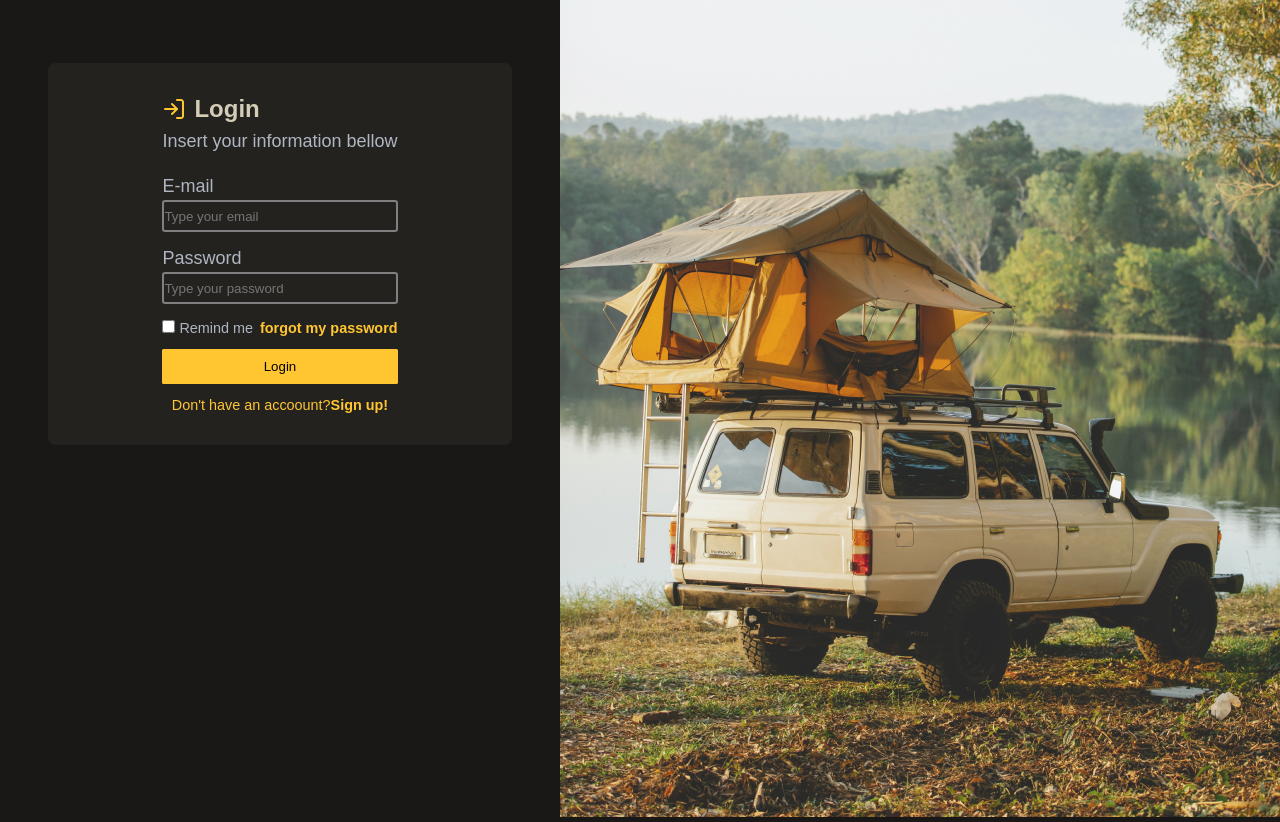
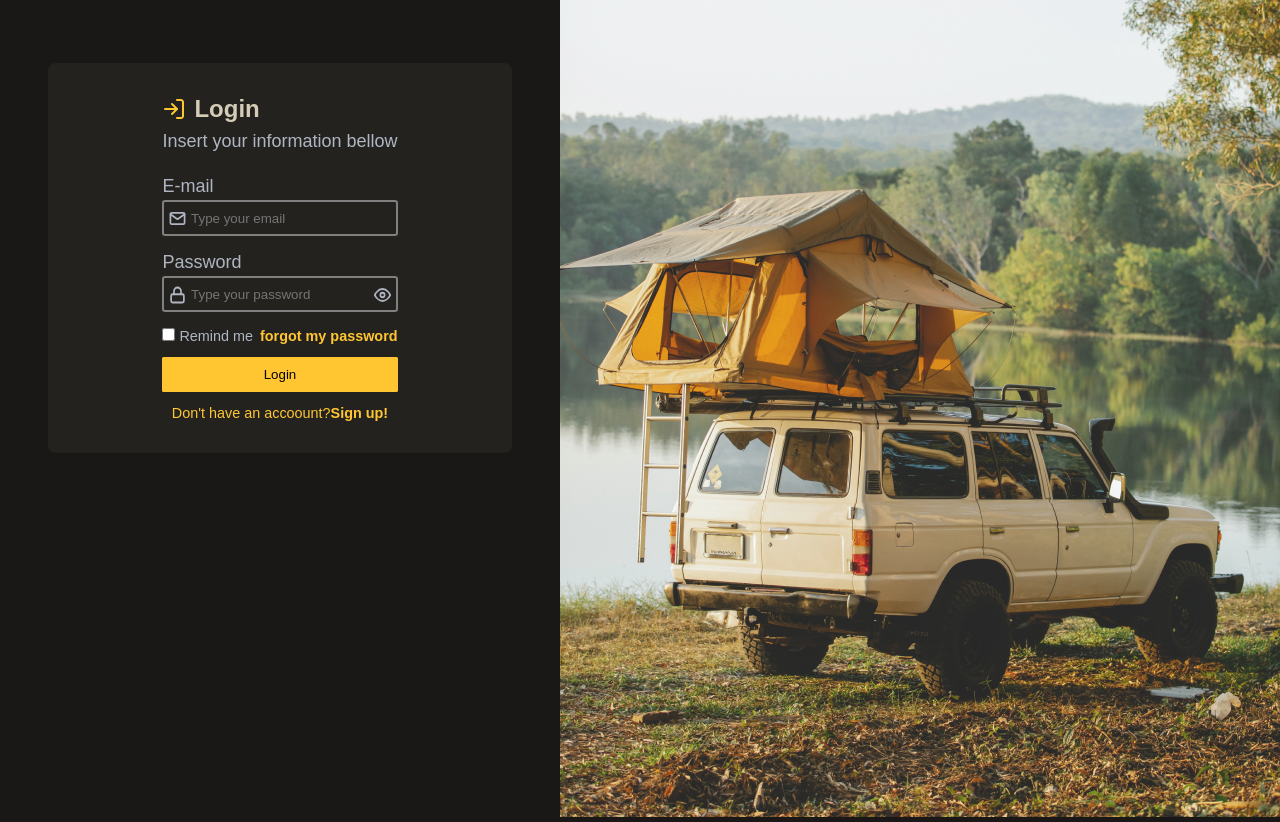
Before and after one commit to adlascio-instructor/web-dev-1-week-4-assignment-masakifukunishi, a plain HTML site: page index.html in a window 1280 px wide. Shown: the part 83-905 px from the top of the page. Drawn offline with Linux system fonts and the light colour scheme.

Commit message:
Add style

```diff
--- a/index.html
+++ b/index.html
@@ -18,9 +18,18 @@
           </div>
           <p class="description">Insert your information bellow</p>
           <label for="email">E-mail</label>
-          <input type="text" id="email" placeholder="Type your email" />
+          <div class="input-box input-mail">
+            <input type="text" id="email" placeholder="Type your email" />
+          </div>
           <label for="password">Password</label>
-          <input type="password" id="password" placeholder="Type your password" />
+          <div class="input-box input-password">
+            <input
+              type="password"
+              pattern="(?=.*?[a-z])(?=.*?[A-Z])(?=.*?\d)[a-zA-Z\d]{6,}"
+              id="password"
+              placeholder="Type your password"
+            />
+          </div>
           <div class="remind-forgot">
             <div>
               <input type="checkbox" id="remind" />
@@ -28,7 +37,7 @@
             </div>
             <a href="#" class="forgot">forgot my password</a>
           </div>
-          <button type="button" class="login-btn">Login</button>
+          <button type="submit" class="login-btn">Login</button>
           <p class="signup-message">Don't have an accoount?<a href="#">Sign up!</a></p>
         </div>
       </form>
--- a/style.css
+++ b/style.css
@@ -57,6 +57,8 @@ input[type="password"] {
   background-color: transparent;
   border-radius: 0.2rem;
   border: 2px solid gray;
+  padding: 1rem 0 1rem 2em;
+  width: 100%;
 }
 
 .form-inner input[type="text"]:focus,
@@ -66,6 +68,46 @@ input[type="password"]:focus {
   border: 3px solid #ffc632;
 }
 
+.form-inner .input-box {
+  display: inline-block;
+  position: relative;
+}
+
+.form-inner .input-box::before {
+  content: "";
+  width: 1.1rem;
+  height: 1.1rem;
+  display: inline-block;
+  position: absolute;
+  top: 0.6rem;
+  left: 0.4rem;
+}
+.form-inner .input-mail::before {
+  background: url(images/mail.svg) no-repeat center center / auto 100%;
+}
+
+.form-inner .input-mail:focus-within::before {
+  background: url(images/mail-focus.svg) no-repeat center center / auto 100%;
+}
+
+.form-inner .input-password::before {
+  background: url(images/lock.svg) no-repeat center center / auto 100%;
+}
+
+.form-inner .input-password:focus-within::before {
+  background: url(images/lock-focus.svg) no-repeat center center / auto 100%;
+}
+
+.form-inner .input-password::after {
+  content: "";
+  width: 1.1rem;
+  height: 1.1rem;
+  display: inline-block;
+  position: absolute;
+  top: 0.6rem;
+  right: 0.4rem;
+  background: url(images/eye.svg) no-repeat center center / auto 100%;
+}
 .form-inner label {
   margin-bottom: 0.2rem;
 }
@@ -82,6 +124,7 @@ input[type="password"]:focus {
   border: none;
   border-radius: 0.1rem;
   margin: 0.8rem 0;
+  cursor: pointer;
 }
 
 .form-inner .signup-message {
```
